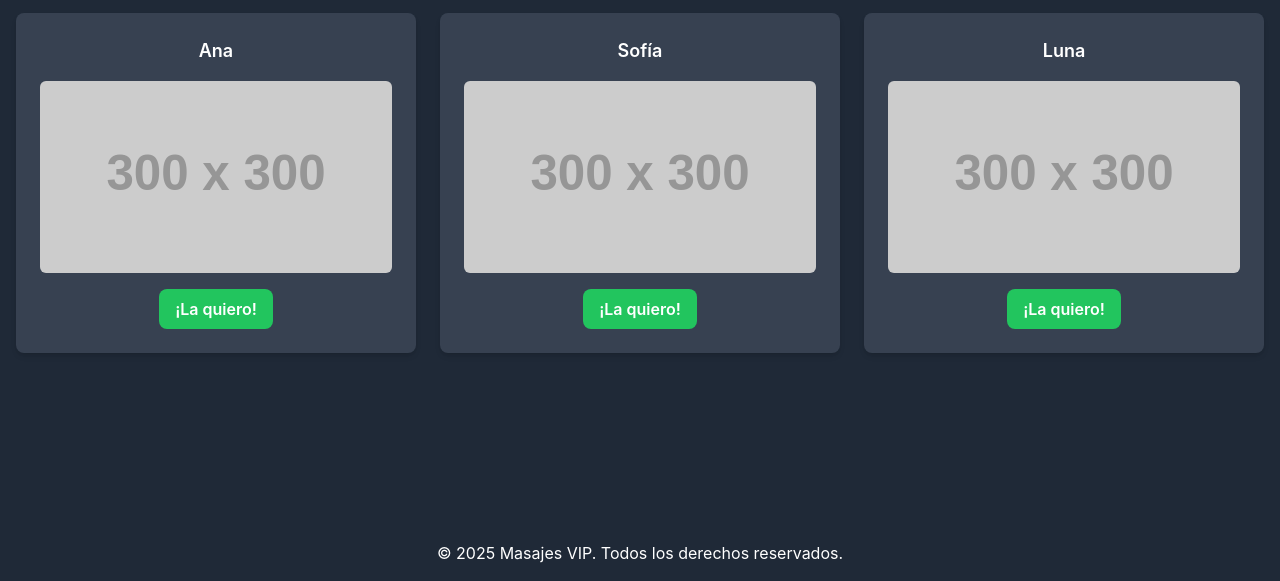
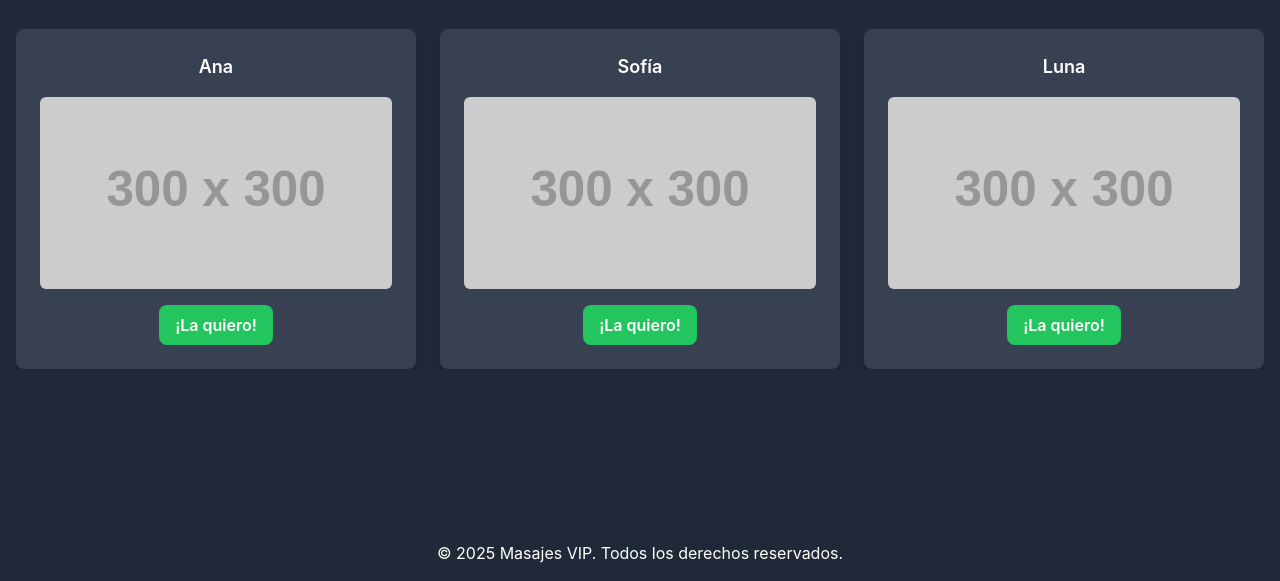
Before and after one commit to idiazjs/MasajesVIP, a plain HTML site: page masajistas.html in a window 1280 px wide. Shown: the part 219-800 px from the top of the page. Drawn offline with nearby package versions, Linux system fonts and the light colour scheme; placeholder pictures from the web are drawn by us.

Commit message:
idiazjs - carrusel

```diff
--- a/masajistas.html
+++ b/masajistas.html
@@ -6,6 +6,8 @@
     <title>Masajistas - Masajes VIP</title>
     <link href="styles.css" rel="stylesheet">
     <script src="https://cdn.tailwindcss.com"></script>
+    <!-- Swiper.js CSS -->
+    <link href="https://cdn.jsdelivr.net/npm/swiper@11/swiper-bundle.min.css" rel="stylesheet">
 </head>
 <body class="bg-gray-800 flex flex-col min-h-screen">
 <!-- Header Container -->
@@ -15,10 +17,14 @@
 <main class="flex-grow container mx-auto px-4 py-8 mt-20">
     <section class="text-center mb-12">
         <h2 class="text-2xl md:text-3xl font-semibold text-white mb-4">Nuestras Masajistas</h2>
-        <p class="text-gray-300 max-w-2xl mx-auto leading-relaxed mb-4">
+        <p class="text-gray-300 max-w-2xl mx-auto leading-relaxed mb-8">
             Conoce a nuestro equipo de profesionales dedicadas a ofrecerte una experiencia única, con técnica, presencia y profesionalismo.
         </p>
-        <div class="grid grid-cols-1 sm:grid-cols-2 md:grid-cols-3 gap-6">
+        <!-- Swiper Carousel -->
+        <div class="swiper masajistas-carousel">
+            <div class="swiper-wrapper">
+                <!-- Masajista: Ana -->
+                <div class="swiper-slide">
                     <div class="massage-box bg-gray-700 shadow-md rounded-lg p-6">
                         <h3 class="text-lg font-semibold text-white mb-4 text-center">Ana</h3>
                         <a href="masajista-ana.html">
@@ -30,6 +36,9 @@
                             </a>
                         </div>
                     </div>
+                </div>
+                <!-- Masajista: Sofía -->
+                <div class="swiper-slide">
                     <div class="massage-box bg-gray-700 shadow-md rounded-lg p-6">
                         <h3 class="text-lg font-semibold text-white mb-4 text-center">Sofía</h3>
                         <a href="masajista-sofia.html">
@@ -41,6 +50,9 @@
                             </a>
                         </div>
                     </div>
+                </div>
+                <!-- Masajista: Luna -->
+                <div class="swiper-slide">
                     <div class="massage-box bg-gray-700 shadow-md rounded-lg p-6">
                         <h3 class="text-lg font-semibold text-white mb-4 text-center">Luna</h3>
                         <a href="masajista-luna.html">
@@ -53,6 +65,11 @@
                         </div>
                     </div>
                 </div>
+            </div>
+            <!-- Navigation buttons -->
+            <div class="swiper-button-prev text-white"></div>
+            <div class="swiper-button-next text-white"></div>
+        </div>
     </section>
 </main>
 
@@ -61,6 +78,30 @@
     <p>&copy; 2025 Masajes VIP. Todos los derechos reservados.</p>
 </footer>
 
+<!-- Swiper.js Script -->
+<script src="https://cdn.jsdelivr.net/npm/swiper@11/swiper-bundle.min.js"></script>
+<script>
+    // Inicializar Swiper
+    const swiper = new Swiper('.masajistas-carousel', {
+        loop: true, // Carrusel infinito
+        slidesPerView: 1, // 1 diapositiva en móvil
+        spaceBetween: 16, // Espacio entre diapositivas
+        navigation: {
+            nextEl: '.swiper-button-next',
+            prevEl: '.swiper-button-prev',
+        },
+        breakpoints: {
+            640: { // sm (tablets)
+                slidesPerView: 2,
+                spaceBetween: 20,
+            },
+            1024: { // md (escritorio)
+                slidesPerView: 3,
+                spaceBetween: 24,
+            },
+        },
+    });
+</script>
 <script src="script.js"></script>
 </body>
 </html>
```
Lines whose indentation alone changed are shown as unchanged.
